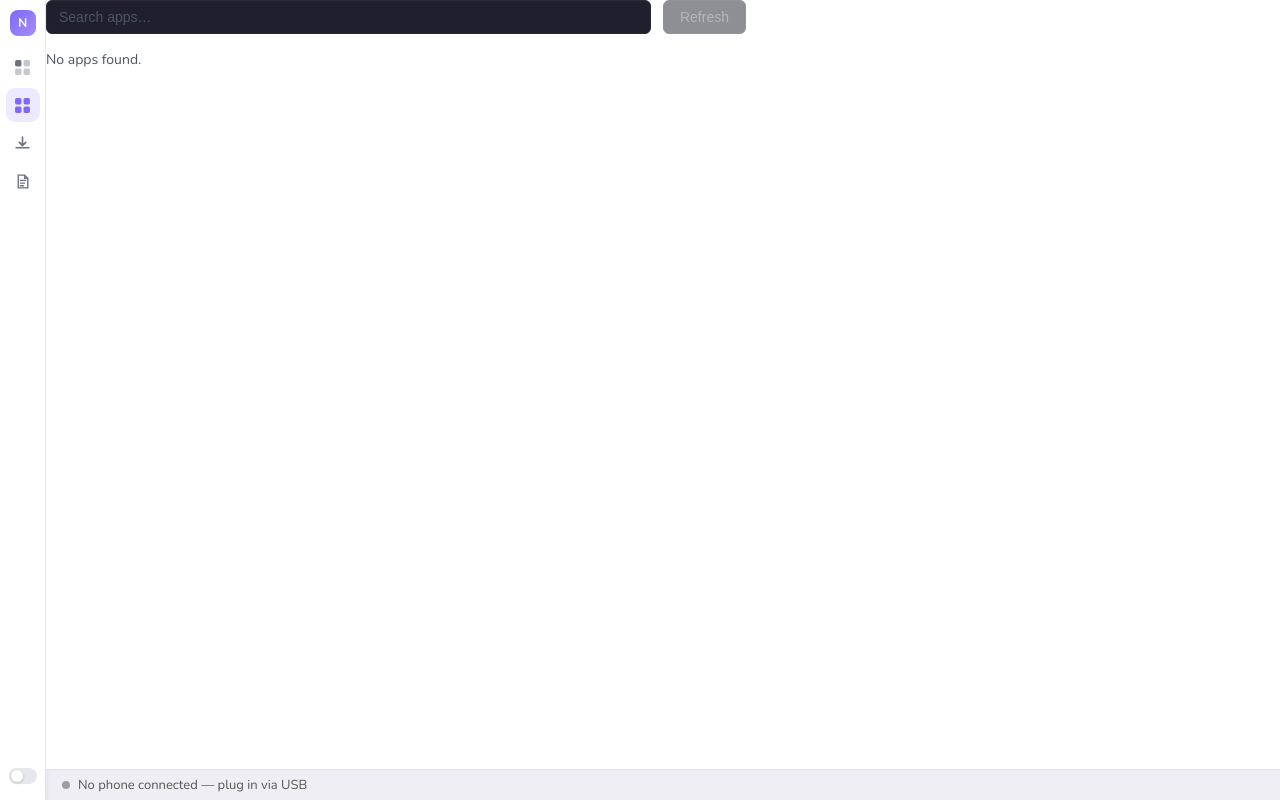
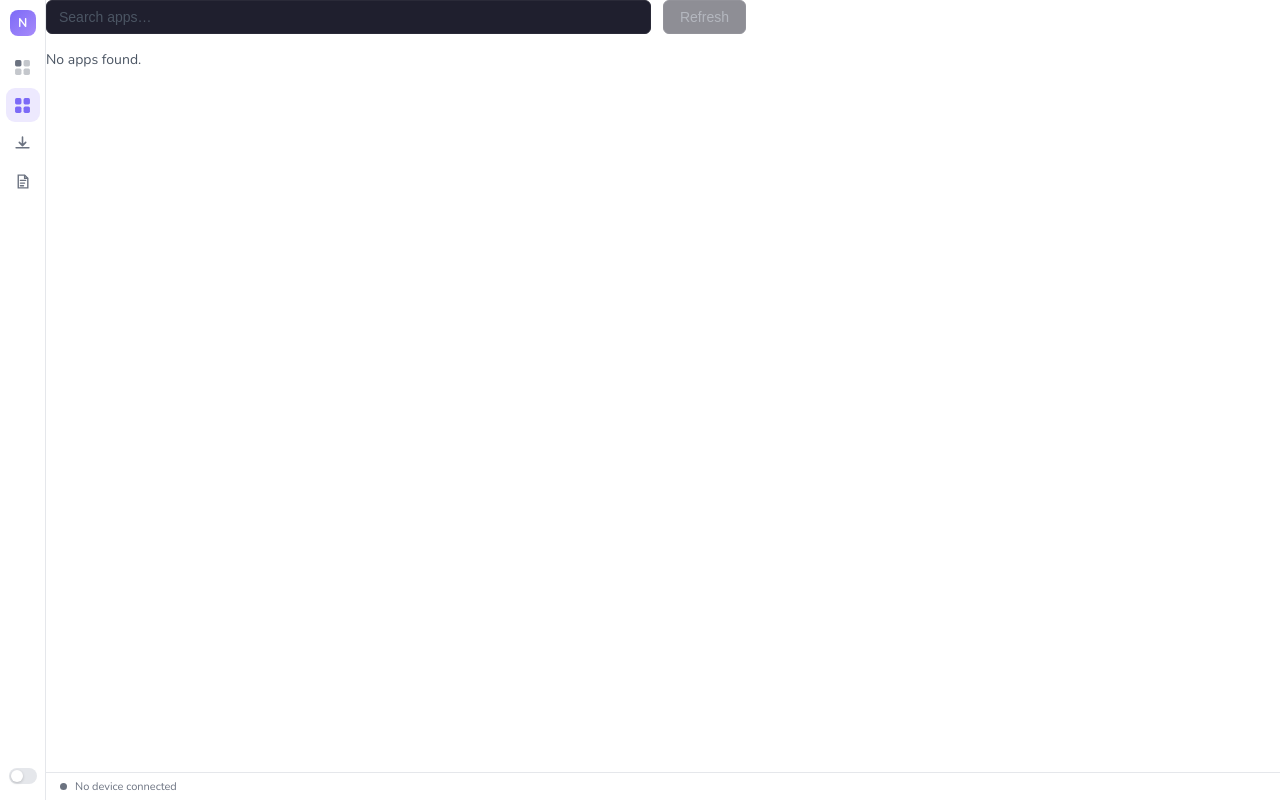
Before and after one commit to lolomcfro/nepsis, a Svelte app in the folder desktop/frontend/: page / in a window 1280 px wide. Built offline with nearby package versions, Linux system fonts and the light colour scheme.

Commit message:
feat: upgrade StatusBar to show device serial and connection state

```diff
--- a/desktop/frontend/src/components/StatusBar.svelte
+++ b/desktop/frontend/src/components/StatusBar.svelte
@@ -1,3 +1,4 @@
+<!-- desktop/frontend/src/components/StatusBar.svelte -->
 <script lang="ts">
   export let connected: boolean = false
   export let serial: string = ''
@@ -6,24 +7,71 @@
 <div class="status-bar">
   {#if connected}
     <span class="dot connected"></span>
-    Connected: {serial}
+    <span class="device-name">{serial}</span>
+    <span class="divider"></span>
+    <span class="os-info">Android device</span>
+    <span class="spacer"></span>
+    <span class="conn-label connected">Connected</span>
   {:else}
-    <span class="dot disconnected"></span>
-    No phone connected — plug in via USB
+    <span class="dot"></span>
+    <span class="no-device">No device connected</span>
   {/if}
 </div>
 
 <style>
   .status-bar {
-    padding: 6px 16px;
-    font-size: 13px;
-    border-top: 1px solid #e0e0e0;
+    height: 28px;
+    padding: 0 14px;
+    background: var(--status-bar-bg);
+    border-top: 1px solid var(--status-bar-border);
     display: flex;
     align-items: center;
     gap: 8px;
-    color: #555;
+    flex-shrink: 0;
   }
-  .dot { width: 8px; height: 8px; border-radius: 50%; display: inline-block; flex-shrink: 0; }
-  .connected { background: #4caf50; }
-  .disconnected { background: #9e9e9e; }
+
+  .dot {
+    width: 7px;
+    height: 7px;
+    border-radius: 50%;
+    background: var(--text-muted);
+    flex-shrink: 0;
+  }
+
+  .dot.connected {
+    background: #22c55e;
+    box-shadow: 0 0 6px rgba(34, 197, 94, 0.55);
+  }
+
+  .device-name {
+    font-size: 11px;
+    font-weight: 600;
+    color: var(--text-primary);
+  }
+
+  .divider {
+    width: 1px;
+    height: 10px;
+    background: var(--border);
+  }
+
+  .os-info {
+    font-size: 10px;
+    color: var(--text-muted);
+  }
+
+  .spacer { flex: 1; }
+
+  .conn-label {
+    font-size: 10px;
+    font-weight: 600;
+    color: var(--text-muted);
+  }
+
+  .conn-label.connected { color: #4ade80; }
+
+  .no-device {
+    font-size: 11px;
+    color: var(--text-muted);
+  }
 </style>
```
